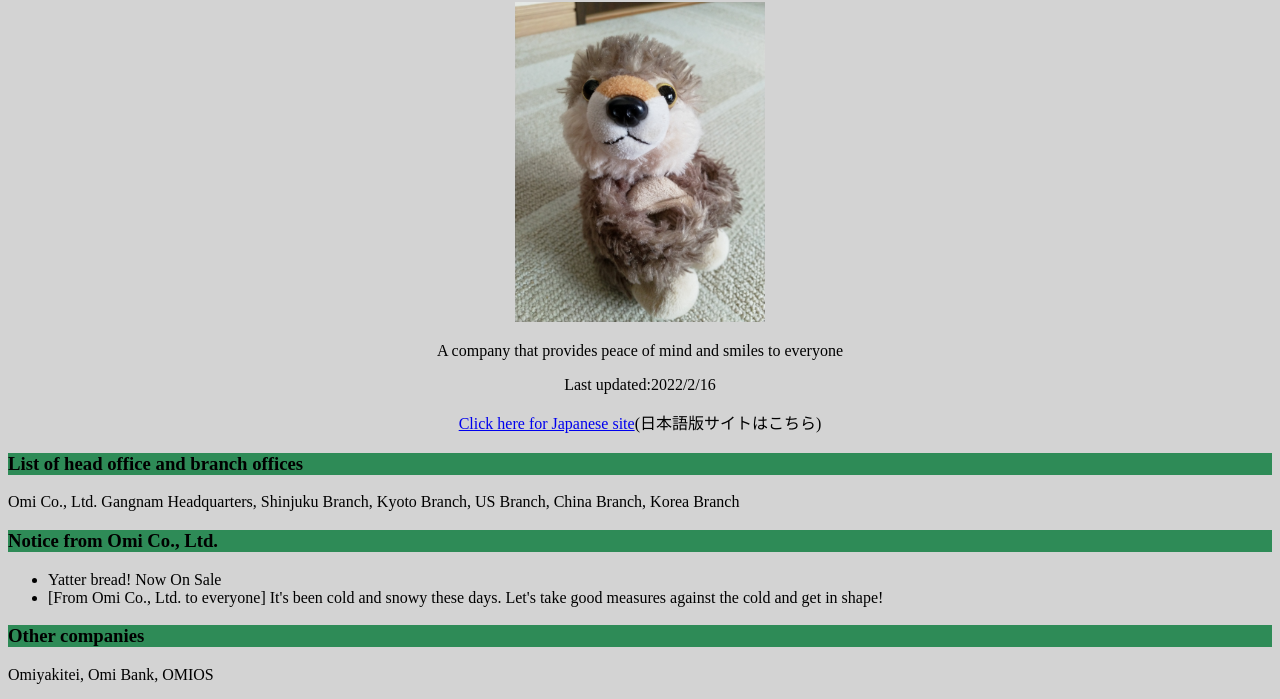
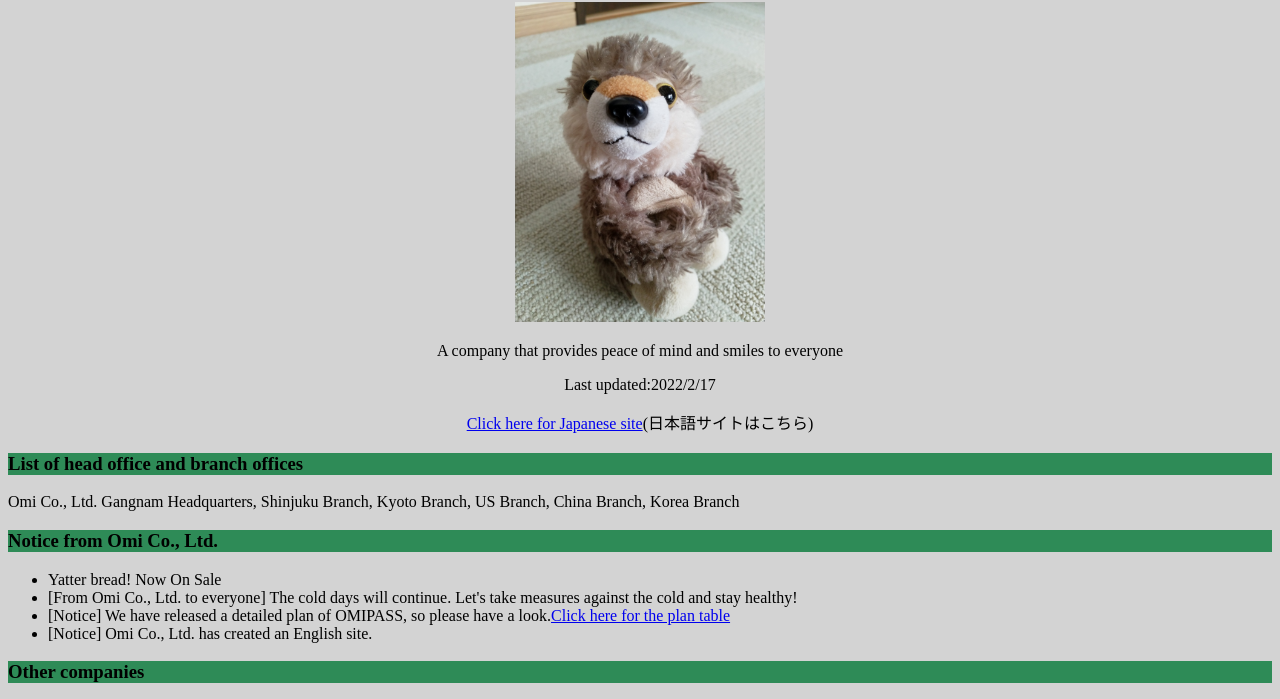
Before and after one commit to Omi-Co-Ltd/en, a plain HTML site: page index.html in a window 1280 px wide. Shown: the part 78-777 px from the top of the page. Drawn offline with Linux system fonts and the light colour scheme.

Commit message:
Update index.html

```diff
--- a/index.html
+++ b/index.html
@@ -25,9 +25,9 @@ Omi Co., Ltd. Official Homepage
 A company that provides peace of mind and smiles to everyone
 </p>
 <p class="omitop">
-Last updated:2022/2/16
+Last updated:2022/2/17
 </p>
-	<p class="omitop"><a href="https://omiryu.github.io/omi-Inc/">Click here for Japanese site</a>(日本語版サイトはこちら)</p>
+	<p class="omitop"><a href="https://omiryu.github.io/omi-Inc/">Click here for Japanese site</a>(日本語サイトはこちら)</p>
 <h3 class="koumoku">
 List of head office and branch offices
 </h3>
@@ -40,8 +40,12 @@ List of head office and branch offices
 <p>
  <ul>
 	 <li>Yatter bread! Now On Sale</li>
-<li>[From Omi Co., Ltd. to everyone] It's been cold and snowy these days. Let's take good measures against the cold and get in shape!
+<li>[From Omi Co., Ltd. to everyone] The cold days will continue. Let's take measures against the cold and stay healthy!
 </li>
+<li>[Notice] We have released a detailed plan of OMIPASS, so please have a look.<a href="https://drive.google.com/file/d/19wNkfr7QamjfUcE2nSBu3pfYPcD4shUo/view?usp=sharing">Click here for the plan table</a>
+	 </li>
+<li>[Notice] Omi Co., Ltd. has created an English site.
+	 </li>
 </ul>
 </p>
 <h3 class="koumoku">
```
